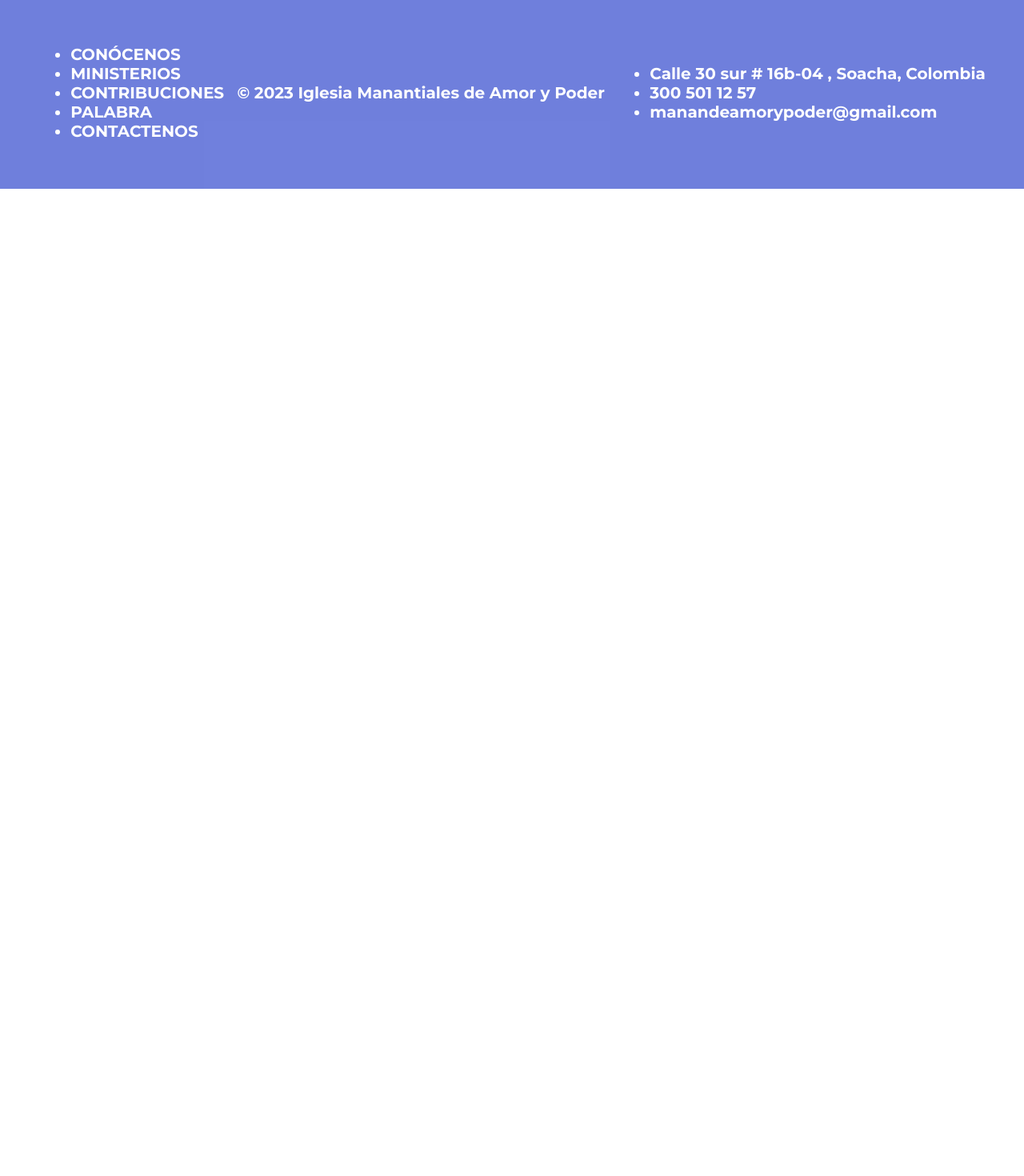
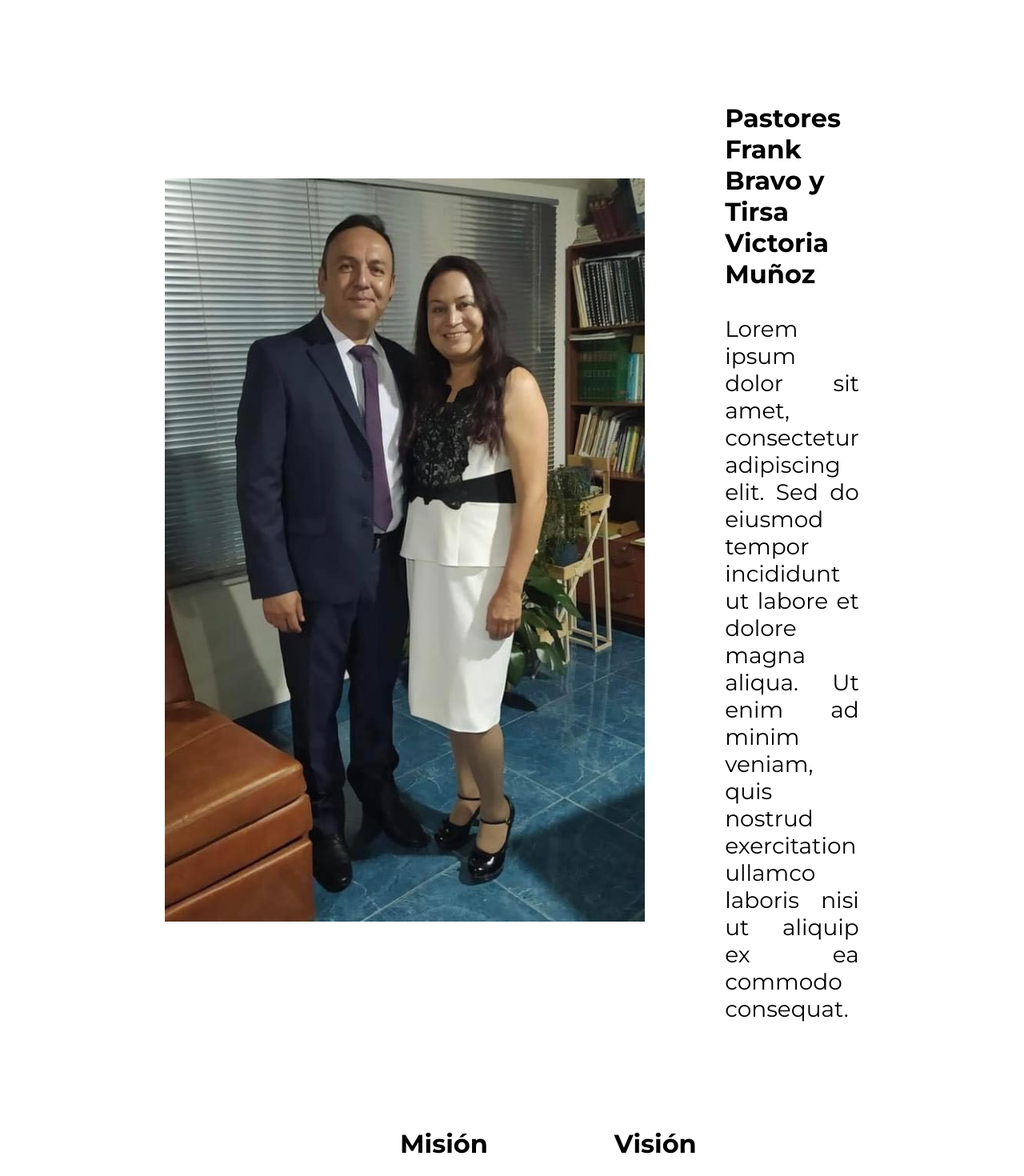
Before and after one commit to CarlosMayaDev/manantiales, a React (Create React App) app: page /conocenos in a window 1280 px wide. Shown: the part 1120-2590 px from the top of the page at 80% size. Before the commit the page ends 1356 px from the top, so only its background shows below. Built offline with nearby package versions, Linux system fonts and the light colour scheme.

Commit message:
Conocenos view and main image in landing modified

```diff
--- a/src/components/NavBar.module.css
+++ b/src/components/NavBar.module.css
@@ -23,7 +23,7 @@
 }
 
 nav {
-    background-color: rgba(96, 114, 217);
+    background-color: rgba(96, 114, 217, 0.9);
     padding: 10px;
     display: flex;
     justify-content: space-between;
--- a/src/views/Conocenos.jsx
+++ b/src/views/Conocenos.jsx
@@ -1,5 +1,6 @@
 import React from "react";
 import styles from "./Conocenos.module.css"
+import imagen1 from "../assets/IMG_3652.JPG";
 
 const Conocenos = () => {
     return (
@@ -8,6 +9,29 @@
                 <h1 className={styles.h1}>MANANTIALES DE AMOR Y PODER</h1>
                 <h2 className={styles.h2}>Lorem ipsum dolor sit amet, consectetur adipiscing elit. <br />Sed do eiusmod tempor incididunt ut labore et dolore magna aliqua. <br />Ut enim ad minim veniam, quis nostrud exercitation ullamco laboris nisi ut aliquip ex ea commodo consequat. <br />Duis aute irure dolor in reprehenderit in voluptate velit esse cillum dolore eu fugiat nulla pariatur. <br />Excepteur sint occaecat cupidatat non proident, sunt in culpa qui officia deserunt mollit anim id est</h2>
             </div>
+
+            <div className={styles.pastoresContainer}>
+                <img src={imagen1} alt="FotoPastores" />
+                    <div className={styles.descripcion}>
+                        <h3 className={styles.h3}>Pastores Frank Bravo y Tirsa Victoria Muñoz</h3>
+                        <p className={styles.h4}>Lorem ipsum dolor sit amet, consectetur adipiscing elit. Sed do eiusmod tempor incididunt ut labore et dolore magna aliqua. Ut enim ad minim veniam, quis nostrud exercitation ullamco laboris nisi ut aliquip ex ea commodo consequat.</p>
+                    </div>
+            </div>
+            <div className={styles.misionVision}>
+                <div className={styles.mision}>
+                    <h3 className={styles.h3}>Misión</h3>
+                    <p className={styles.h4}>Lorem ipsum dolor sit amet, consectetur adipiscing elit. Sed do eiusmod tempor incididunt ut labore et dolore magna aliqua. Ut enim ad minim veniam, quis nostrud exercitation ullamco laboris nisi ut aliquip ex ea commodo consequat.</p>
+                </div>
+                <div className={styles.mision}>
+                    <h3 className={styles.h3}>Visión</h3>
+                    <p className={styles.h4}>Lorem ipsum dolor sit amet, consectetur adipiscing elit. Sed do eiusmod tempor incididunt ut labore et dolore magna aliqua. Ut enim ad minim veniam, quis nostrud exercitation ullamco laboris nisi ut aliquip ex ea commodo consequat.</p>
+                </div>
+            </div>
+            <div className={styles.horario}>
+                <h3 className={styles.h3}>Horarios de servicio</h3>
+                <p className={styles.h4}>Lorem ipsum dolor sit amet, consectetur adipiscing elit. Sed do eiusmod tempor incididunt ut labore et dolore magna aliqua. Ut enim ad minim veniam, quis nostrud exercitation ullamco laboris nisi ut aliquip ex ea commodo consequat.</p>
+            </div>
+
         </>
     )
 }
--- a/src/views/Conocenos.module.css
+++ b/src/views/Conocenos.module.css
@@ -41,3 +41,60 @@
     text-align: center;
     position: relative;
 }
+
+.h3 {
+    font-size: 32px;
+    font-family: 'Montserrat', sans-serif;
+    font-weight: bold;
+    color: #000000;
+}
+
+.h4 {
+    font-size: 28px;
+    font-family: 'Montserrat', sans-serif;
+    font-weight: normal;
+    color: #000000;
+    text-align: justify;
+}
+img {
+    width: 600px;
+    height: auto;
+    border-radius: 0%;
+}
+
+.pastoresContainer {
+    margin-top: 100px;
+    display: flex;
+    align-items: center;
+    justify-content: center;
+    gap: 100px;
+    margin-bottom: 100px;
+    margin-right: 500px;
+    margin-left: 500px;
+}
+
+.descripcion {
+    width: 100%;
+    display: flex;
+    flex-direction: column;
+}
+
+.misionVision {
+    display: flex;
+    align-items: center;
+    gap: 100px;
+    margin-top: 100px;
+    margin-bottom: 100px;
+    margin-right: 500px;
+    margin-left: 500px;
+}
+
+.horario {
+    display: flex;
+    align-items: center;
+    flex-direction: column;
+    margin-top: 100px;
+    margin-bottom: 100px;
+    margin-right: 500px;
+    margin-left: 500px;
+}
--- a/src/views/Landing.jsx
+++ b/src/views/Landing.jsx
@@ -14,23 +14,18 @@
       <div className={styles.videoContainer}>
         <video src={videoLanding} autoPlay loop muted />
       </div>
-
-      <div className={styles.imageContainer}>
         <div className={styles.textContainer}>
           <div className={styles.bienvenidos}>
-            <h1 className={styles.h1}>¡Somos Manantiales de Amor y Poder!</h1>
-            <h3 className={styles.h3}>Bienvenidos a nuestro espacio virtual. Aquí encontrarán un lugar de encuentro, inspiración y crecimiento espiritual.</h3>
-            <h5 className={styles.h5}>Nuestro compromiso es servirles como fuente de amor, fortaleza y sabiduría a través de la enseñanza de la Palabra de Dios.</h5>
+            <h1 className={styles.h1}>¡Manantiales de Amor y Poder!</h1>
+            <h3 className={styles.h3}>Les damos la más cordial bienvenida a nuestro espacio virtual, un rincón dedicado al encuentro, la inspiración y el crecimiento espiritual.</h3>
+            <h5 className={styles.h5}>Nos enorgullece comprometernos a ser para ustedes una fuente constante de amor, fortaleza y sabiduría mediante la enseñanza de la Palabra de Dios. <br />¡Explora con nosotros este viaje espiritual y descubre las aguas revitalizantes de nuestra comunidad!</h5>
             <Link to="/conocenos">
               <h5 className={styles.h6}>
-                ver mas...
+                Conócenos
               </h5>
             </Link>
           </div>
         </div>
-        <img src={imagen1} alt="imagen1" />
-      </div>
-
       <div className={styles.div1}>
         <h1 className={styles.h7}>Nuestros ministerios</h1>
       </div>
--- a/src/views/Landing.module.css
+++ b/src/views/Landing.module.css
@@ -18,44 +18,27 @@
     justify-content: center;
 }
 
-/* Estilos para la imagen */
-.imageContainer {
-    position: relative;
-    width: 100%;
-    height: 100%;
-    display: flex;
-    align-items: center;
-    justify-content: center;
-    margin-top: 100px;
-}
-
-img {
-    width: 80%;
-    height: 80%;
-    object-fit: cover;
-    border-radius: 30px;
-}
-
 /* Estilos para el contenedor de texto */
 .textContainer {
-    position: absolute;
-    top: 0;
-    left: 0;
-    width: 100%;
-    height: 100%;
+    margin-top: 100px;
+    padding: 100px;
     display: flex;
     align-items: center;
     justify-content: center;
     text-align: center;
+    background-image: url("../assets/IMG_1333\ 2.jpg");
+    background-position: center;
 }
 
 /* Estilos para el texto */
 .textContainer .bienvenidos {
     font-size: 32px;
-    color: #fff; /* Color del texto */
+    color: #fff;
+    background-size: cover;
+    background-position: center;
+    padding: 100px;
+    border-radius: 30px;
     background-color: rgba(96, 114, 217, 0.9); /* Fondo del texto con opacidad */
-    padding: 100px;
-    border-radius: 20px;
 }
 
 .div1 {
@@ -168,6 +151,5 @@
 
 .enlaceFormacion {
     color: #fff;
-    text-decoration: none; /* Evita la decoración de subrayado en los enlaces */
-    /* Otros estilos según sea necesario */
-  }
+    text-decoration: none;
+}
```
Also changed, not shown: src/assets/IMG_3652.JPG (added).
